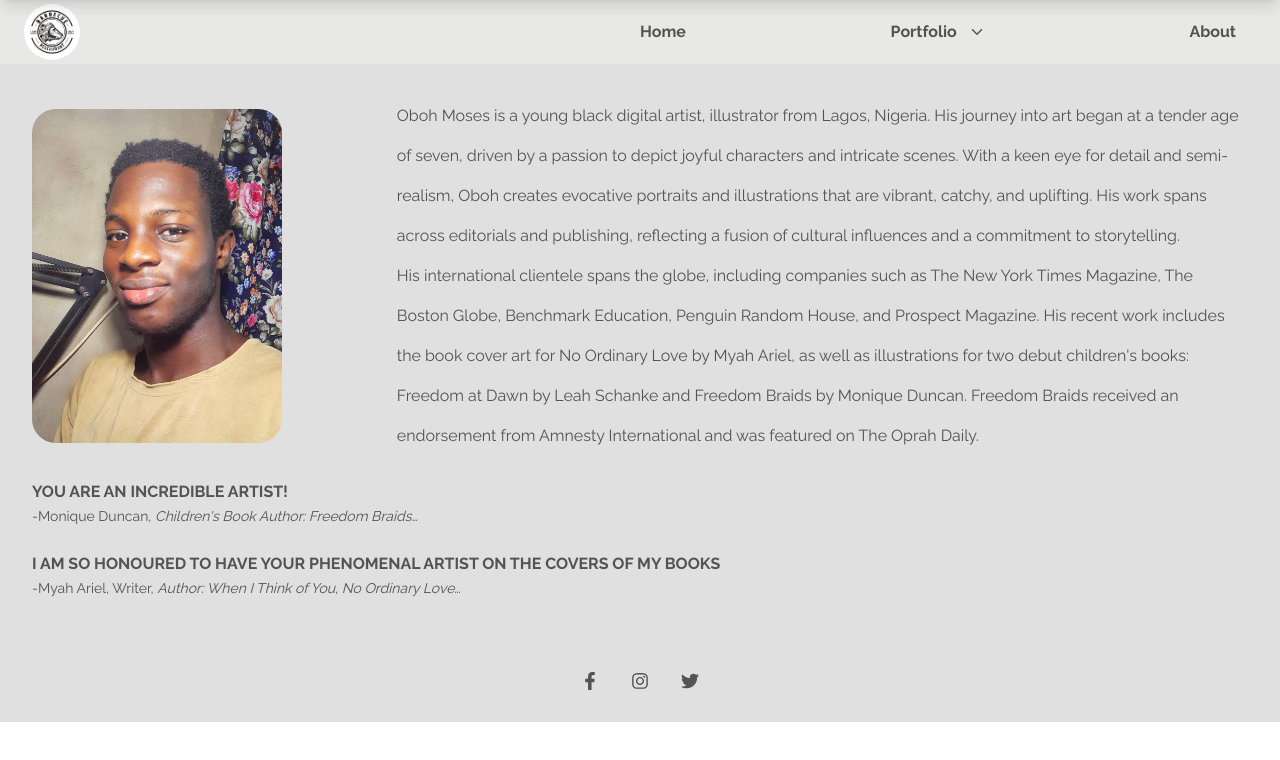
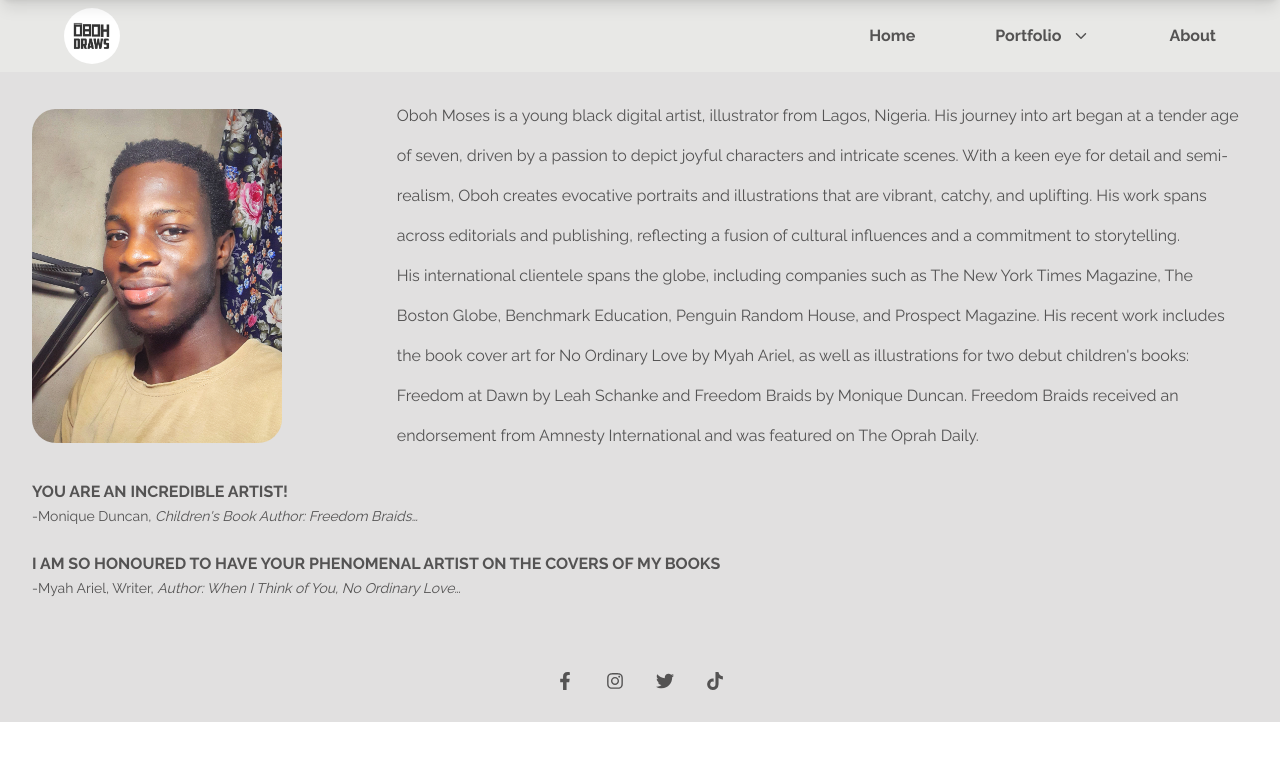
Before and after one commit to Enigmatic-Eni/oboh-draws, a Next.js app: page /about in a window 1280 px wide. Shown: the top 760 px of the page. Built offline with nearby package versions, Linux system fonts and the light colour scheme.

Commit message:
Reduced the nav bar spacing

```diff
--- a/components/resusables/Carousell.tsx
+++ b/components/resusables/Carousell.tsx
@@ -11,21 +11,48 @@
 
 
 export default function Carousell() {
+
+  const carouselImages = [
+    {
+        id: 1,
+        path: `/carousel/pic1.jpg`
+    },
+    {
+        id: 2,
+        path: `/carousel/pic2.jpg`
+    },
+    {
+        id: 3,
+        path: `/carousel/pic3.jpg`
+    },
+    {
+        id: 4,
+        path: `/carousel/song of songs 1vs15.jpg`
+    },
+    {
+        id: 5,
+        path: `/carousel/pic2.jpg`
+    }
+]
   return (
     <div>
-    <div className=' bg-[#e1e0e0] px-14 pt-16'>
+    <div className=' bg-[#e1e0e0] px-14 pt-[65px]'>
      <Carousel  plugins={[
         Autoplay({
           delay: 5000,
         }),
       ]}>
   <CarouselContent>
-    <CarouselItem className=' flex  justify-center'><Image src="/carousel/pic1.jpg" alt="" className="w-full h-[450px] object-cover" width={1920} height={450} /></CarouselItem>
-    <CarouselItem  className=' flex  justify-center' ><Image src="/carousel/pic2.jpg" alt=""  className="w-screen h-[450px] object-cover " width={1920} height={450} /></CarouselItem>
+    {carouselImages.map((items,index)=>(
+    <CarouselItem key={index} className=' flex  justify-center'>
+      <Image src={items.path} alt="" className="w-full h-full object-cover" width={1920} height={450} />
+      </CarouselItem>
+      ))}
+    {/* <CarouselItem  className=' flex  justify-center' ><Image src="/carousel/pic2.jpg" alt=""  className="w-screen h-[450px] object-cover " width={1920} height={450} /></CarouselItem>
     <CarouselItem  className=' flex  justify-center'><Image src="/carousel/pic3.jpg" alt=""  className="w-screen h-[450px] object-cover " width={1920} height={450}/></CarouselItem>
     <CarouselItem className=' flex  justify-center'><Image src="/carousel/song of songs 1vs15.jpg" alt="" className="w-full h-[450px] object-cover" width={1920} height={450} /></CarouselItem>
     <CarouselItem  className=' flex  justify-center'><Image src="/carousel/pic3.jpg" alt=""  className="w-screen h-[450px] object-cover " width={1920} height={450}/></CarouselItem>
-    <CarouselItem  className=' flex  justify-center' ><Image src="/carousel/pic2.jpg" alt=""  className="w-screen h-[450px] object-cover "  width={1920} height={450}/></CarouselItem>
+    <CarouselItem  className=' flex  justify-center' ><Image src="/carousel/pic2.jpg" alt=""  className="w-screen h-[450px] object-cover "  width={1920} height={450}/></CarouselItem> */}
   </CarouselContent>
   <CarouselPrevious />
   <CarouselNext />
--- a/components/resusables/Footer.tsx
+++ b/components/resusables/Footer.tsx
@@ -2,13 +2,19 @@
 import { FaFacebookF } from "react-icons/fa";
 import { FaTwitter } from "react-icons/fa";
 import { FaInstagram } from "react-icons/fa";
+import { FaTiktok } from "react-icons/fa";
 
 export default function Footer() {
   return (
     <div className=' bg-[#e1e0e0] flex justify-center space-x-8 text-lg text-[#545353] py-8'>
-        <FaFacebookF className=' hover:text-[#a9bdcf] cursor-pointer'/>
-        <FaInstagram className=' hover:text-[#a9bdcf] cursor-pointer'/>
-        <FaTwitter className=' hover:text-[#a9bdcf] cursor-pointer' />
+      <a href="http://Facebook.com/obohdraws" target='_blank' rel='noopener noreferrer'>
+        <FaFacebookF className=' hover:text-[#a9bdcf] cursor-pointer'/></a>
+        <a href="http://instagram.com/obohdraws" target='_blank' rel='noopener noreferrer'>
+        <FaInstagram className=' hover:text-[#a9bdcf] cursor-pointer'/></a>
+        <a href="http://twitter.com/obohdraws" target='_blank' rel='noopener noreferrer'>
+        <FaTwitter className=' hover:text-[#a9bdcf] cursor-pointer' /></a>
+        <a href="http://tiktok.com/obohdraws" target='_blank' rel='noopener noreferrer'>
+        <FaTiktok  className=' hover:text-[#a9bdcf] cursor-pointer'/></a>
     </div>
   )
 }
--- a/components/resusables/Navbar.tsx
+++ b/components/resusables/Navbar.tsx
@@ -41,10 +41,10 @@
 
   return (
     <div className='fixed z-40 w-full bg-[#e8e8e6] text-[#545353]'>
-      <div className='flex md:grid md:grid-cols-2 items-center justify-between px-6 py-1'>
+      <div className='flex md:grid md:grid-cols-2 items-center justify-between px-16 py-2'>
         <div>
           <Link href="/" className=' cursor-pointer'>
-            <img src="logo.jpg" alt="" className='h-14 w-14 rounded-full' />
+            <img src="logo.jpg" alt="" className=' h-14 w-14 rounded-full' />
           </Link>
         </div>
 
@@ -135,7 +135,7 @@
         {/* Links should only be visible on larger screens */}
 
         <div className="links hidden md:block">
-          <ul className='flex justify-between font-semibold mr-5'>
+          <ul className='flex items-end justify-end gap-20 font-semibold '>
             <li>
               <Link href={"/"} className='hover:font-semibold hover:text-[#a9bdcf] cursor-pointer'>
                 Home
--- a/components/resusables/ShopPrints.tsx
+++ b/components/resusables/ShopPrints.tsx
@@ -1,28 +1,45 @@
 import React from 'react'
 
 export default function ShopPrints() {
+    const printCollections = [
+        {
+            id: 1,
+            path: `/shop-prints/Living in the clouds2.jpg`
+        },
+        {
+            id: 2,
+            path: `/shop-prints/monday-scaled.jpg`
+        },
+        {
+            id: 3,
+            path: `/shop-prints/nightmare.jpg`
+        },
+        {
+            id: 4,
+            path: `/shop-prints/cleanse.jpg`
+        },
+        {
+            id: 5,
+            path: `/shop-prints/work-train2.jpg`
+        }
+    ]
+
     return (
         <div className="bg-[#e1e0e0]">
             <div className=' flex justify-center'>
-                <button className='bg-[#545353] text-white px-12 text-xl rounded-lg mt-8 mb-11 hover:bg-[#7c7c7c] font-semibold py-4'>Shop Prints Here</button>
+                <a href="https://www.inprnt.com/gallery/obohdraws/" target='_blank' rel='noopener noreferrer'>
+                <button className='bg-[#545353] text-white px-12 text-xl rounded-lg mt-8 mb-11 hover:bg-[#7c7c7c] font-semibold py-4'>Shop Prints Here</button></a>
             </div>
-            <div className=' bg-[#e1e0e0] sm:grid-cols-2 md:grid-cols-3 lg:grid-cols-5 grid px-6 pb-14 items-center justify-center'>
-                <div className=' parent w-[300px] h-[300px] md:h-60 md:w-56 overflow-hidden rounded-lg mt-3'>
-                    <img src="/shop-prints/Living in the clouds2.jpg" alt="" className='child h-full w-full   transition-transform duration-300 hover:scale-105 hover:cursor-pointer' />
+
+            <div className=' flex items-center text-center justify-center'>
+            <div className=' bg-[#e1e0e0] sm:grid-cols-2 md:grid-cols-3 xl:grid-cols-5 grid  pb-14 items-center justify-center gap-6'>
+            {printCollections.map((items, index)=>(
+                <div key={index} className=' parent w-[300px] h-[300px] md:h-[240px] md:w-[230px] overflow-hidden rounded-lg mt-3'>
+
+                    <img src={items.path} alt="" className='child h-full w-full   transition-transform duration-300 hover:scale-105 hover:cursor-pointer' />
                 </div>
-                <div className=' parent w-[300px] h-[300px] md:h-60 md:w-56 overflow-hidden rounded-lg mt-3'>
-                    <img src="/shop-prints/monday-scaled.jpg" alt="" className=' child h-full w-full   transition-transform duration-300 hover:scale-105 hover:cursor-pointer' />
+                ))}
                 </div>
-                <div className=' parent w-[300px] h-[300px] md:h-60 md:w-56 overflow-hidden rounded-lg mt-3'>
-                    <img src="/shop-prints/nightmare.jpg" alt="" className='child h-full w-full   transition-transform duration-300 hover:scale-105 hover:cursor-pointer' />
-                </div>
-                <div className=' parent w-[300px] h-[300px] md:h-60 md:w-56 overflow-hidden rounded-lg mt-3'>
-                    <img src="/shop-prints/cleanse.jpg" alt="" className=' child h-full w-full   transition-transform duration-300 hover:scale-105 hover:cursor-pointer' />
-                </div>
-                <div className=' parent w-[300px] h-[300px] md:h-60 md:w-56 overflow-hidden rounded-lg mt-3'>
-                    <img src="/shop-prints/work-train2.jpg" alt="" className=' child h-full w-full   transition-transform duration-300 hover:scale-105 hover:cursor-pointer' />
-                </div>
-
             </div>
         </div>
     )
--- a/pages/index.tsx
+++ b/pages/index.tsx
@@ -6,7 +6,7 @@
 
 export default function index() {
   return (
-    <div className=' bg-[#e1e0e0] min-h-full'>
+    <div className=' bg-[#e1e0e0] min-h-screen'>
       <Navbar/>
       <div className=' flex-grow'>
       <Carousel/>
```
Also changed, not shown: public/logo.jpg.
